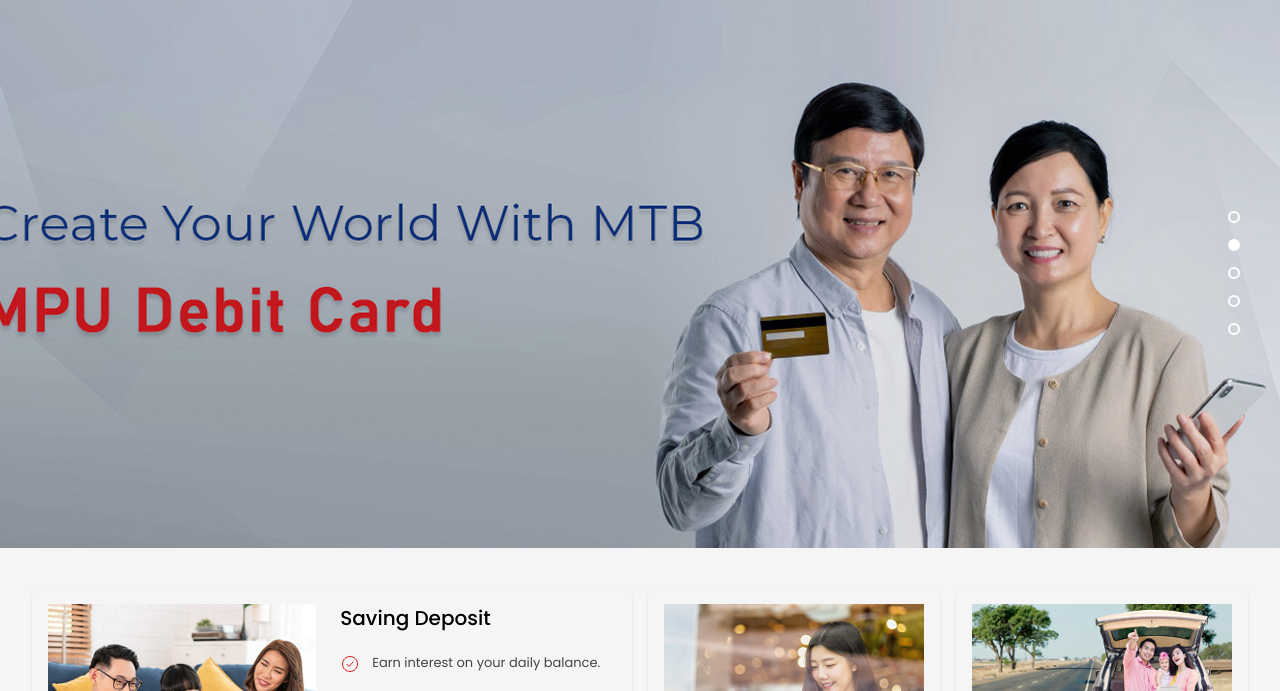
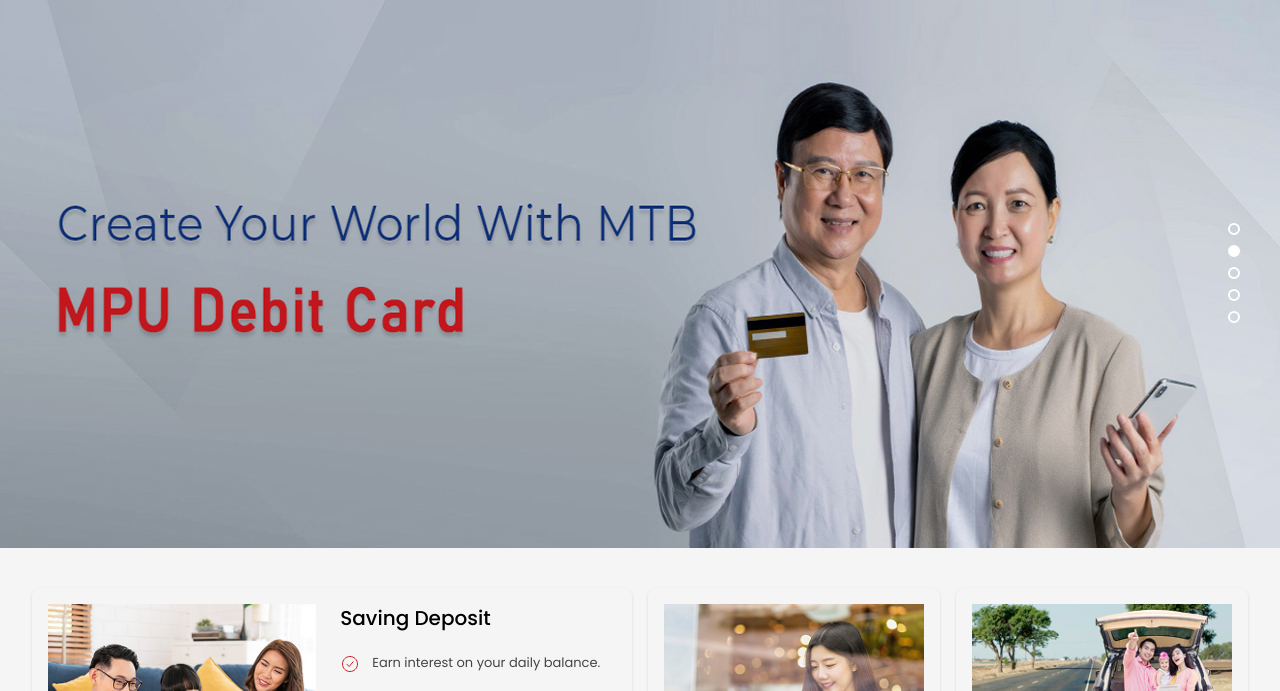
Before and after one commit to eiyadanarkhin/uiux-assignment, a website: page index.html in a window 1280 px wide. Shown: the part 101-792 px from the top of the page. Drawn offline with nearby package versions, Linux system fonts and the light colour scheme; a web font is replaced by a local one.

Commit message:
second commit

```diff
--- a/index.html
+++ b/index.html
@@ -86,96 +86,100 @@
     </nav>
 
     <!-- carousel section -->
-    <section class="w-full flex justify-center bg-gray-100">
+    <section class="lg:w-full flex justify-center bg-gray-100">
       <div
         id="default-carousel"
-        class="relative w-full h-[220px] sm:h-[320px] lg:h-[550px] overflow-hidden"
+        class="relative w-full md:h-[550px] overflow-hidden"
         data-carousel="slide"
         data-carousel-interval="5000"
       >
-        <div class="relative h-full overflow-hidden">
-          <div class="hidden duration-[1500ms] ease-in-out" data-carousel-item>
+        <div class="relative h-[180px] md:h-full overflow-hidden">
+          <div
+            class="hidden duration-2000 w-full h-[180px] lg:w-full lg:h-full ease-in-out"
+            data-carousel-item="active"
+          >
             <img
-              src="./images/img/Rectangle-1.jpg"
-              class="absolute block w-full h-full object-cover"
+              src="./images/img/building.jpg"
+              class="absolute block w-full h-[180px] md:w-full md:h-[550px] object-center"
               alt="Building"
             />
-            <div class="absolute inset-0 flex items-center px-24 bg-black/5">
-              <h1 class="hidden lg:block text-6xl text-black font-bahnschrift">
-                Welcome to MTB
-              </h1>
-            </div>
           </div>
-
-          <div class="hidden duration-[1500ms] ease-in-out" data-carousel-item>
+          <div
+            class="hidden duration-2000 ease-in-out w-full h-[180px] lg:w-full lg:h-full"
+            data-carousel-item
+          >
             <img
-              src="./images/img/Rectangle-2.jpg"
-              class="absolute block w-full h-full object-cover"
-              alt="Bridge"
-            />
-            <div class="absolute inset-0 flex items-center px-24 bg-black/5">
-              <h1 class="hidden lg:block text-6xl text-black font-bahnschrift">
-                Welcome to MTB
-              </h1>
-            </div>
-          </div>
-          <div class="hidden duration-[1500ms] ease-in-out" data-carousel-item>
-            <img
-              src="./images/img/Rectangle-3.jpg"
-              class="absolute block w-full h-full object-cover"
+              src="./images/img/bridge.jpg"
+              class="absolute block w-full h-[180px] md:w-full md:h-[550px] object-cover"
               alt="Bridge"
             />
           </div>
-          <div class="hidden duration-[1500ms] ease-in-out" data-carousel-item>
+          <div
+            class="hidden duration-2000 ease-in-out w-full h-[180px] lg:w-full lg:h-full"
+            data-carousel-item
+          >
             <img
-              src="./images/img/Rectangle-4.jpg"
-              class="absolute block w-full h-full object-cover"
-              alt="Bridge"
+              src="./images/img/mpu-card.jpg"
+              class="absolute block w-full h-[180px] md:w-full md:h-[550px] object-cover"
+              alt="MPU Debit Card"
             />
           </div>
-          <div class="hidden duration-[1500ms] ease-in-out" data-carousel-item>
+          <div
+            class="hidden duration-2000 ease-in-out w-full h-[180px] lg:w-full lg:h-full"
+            data-carousel-item
+          >
             <img
-              src="./images/img/Rectangle-5.jpg"
-              class="absolute block w-full h-full object-cover"
-              alt="Bridge"
+              src="./images/img/personal-loan.jpg"
+              class="absolute block w-full h-[180px] md:w-full md:h-[550px] object-cover"
+              alt="Personal Loan"
+            />
+          </div>
+          <div
+            class="hidden duration-2000 ease-in-out w-full h-[180px] lg:w-full lg:h-full"
+            data-carousel-item
+          >
+            <img
+              src="./images/img/mtb-bank.jpg"
+              class="absolute block w-full h-[180px] md:w-full md:h-[550px] object-cover"
+              alt="MTB"
             />
           </div>
         </div>
 
         <div
-          class="absolute z-30 flex flex-col -translate-y-1/2 right-10 top-1/2 space-y-4"
+          class="absolute z-30 flex flex-col items-center -translate-y-1/2 right-4 md:right-10 top-1/2 space-y-2.5"
         >
           <button
             type="button"
-            class="w-2 h-2 lg:w-3 lg:h-3 rounded-full border-2 border-white bg-white"
+            class="w-2 h-2 md:w-3 md:h-3 rounded-full border-2 border-white bg-white"
             aria-current="true"
             aria-label="Slide 1"
             data-carousel-slide-to="0"
           ></button>
           <button
             type="button"
-            class="w-2 h-2 lg:w-3 lg:h-3 rounded-full border-2 border-white bg-transparent hover:bg-white/50"
+            class="w-2 h-2 md:w-3 md:h-3 rounded-full border-2 border-white bg-transparent hover:bg-white/50"
             aria-current="false"
             aria-label="Slide 2"
             data-carousel-slide-to="1"
           ></button>
           <button
             type="button"
-            class="w-2 h-2 lg:w-3 lg:h-3 rounded-full border-2 border-white bg-transparent hover:bg-white/50"
+            class="w-2 h-2 md:w-3 md:h-3 rounded-full border-2 border-white bg-transparent hover:bg-white/50"
             aria-current="false"
             aria-label="Slide 3"
             data-carousel-slide-to="2"
           ></button>
           <button
             type="button"
-            class="w-2 h-2 lg:w-3 lg:h-3 rounded-full border-2 border-white bg-transparent hover:bg-white/50"
+            class="w-2 h-2 md:w-3 md:h-3 rounded-full border-2 border-white bg-transparent hover:bg-white/50"
             aria-current="false"
             aria-label="Slide 4"
             data-carousel-slide-to="3"
           ></button>
           <button
             type="button"
-            class="w-2 h-2 lg:w-3 lg:h-3 rounded-full border-2 border-white bg-transparent hover:bg-white/50"
+            class="w-2 h-2 md:w-3 md:h-3 rounded-full border-2 border-white bg-transparent hover:bg-white/50"
             aria-current="false"
             aria-label="Slide 5"
             data-carousel-slide-to="4"
@@ -664,8 +668,8 @@
       </section>
     </main>
 
-    <footer class="bg-[#0e3178] text-white p py-5 px-5 lg:px-15 font-poppins">
-      <div class="grid grid-cols-1 md:grid-cols-12 gap-2 lg:gap-4">
+    <footer class="bg-[#0e3178] text-white py-5 px-5 lg:px-15 font-poppins">
+      <div class="grid grid-cols-1 md:grid-cols-12 gap-2 lg:gap-4 mb-3 md:mb-0">
         <div class="col-span-12 md:col-span-4 space-y-4">
           <h3 class="footer-heading">Contact Us</h3>
           <div class="footer-content">
--- a/src/input.css
+++ b/src/input.css
@@ -74,6 +74,7 @@
 }
 
 @layer components {
+
   .nav {
     @apply flex bg-white justify-between items-center px-4 lg:px-8 py-3 lg:py-5;
   }
@@ -83,7 +84,7 @@
   }
 
   .nav-list.active {
-    @apply flex !flex flex-col absolute top-[60px] left-0 w-full bg-white p-5 shadow-md z-50;
+    @apply flex flex-col absolute top-[60px] left-0 w-full bg-white p-5 shadow-md z-50;
   }
 
   .en {
@@ -154,7 +155,7 @@
   }
 
   .footer-heading {
-    @apply text-lg font-medium;
+    @apply text-lg font-medium mb-5;
   }
 
   .footer-content {
@@ -173,7 +174,4 @@
     @apply w-12 h-12 rounded-full flex items-center justify-center border border-white hover:bg-white;
   }
 
-  /* .social-icon {
-    @apply w-6 h-6 object-contain;
-  } */
 }
```
Also changed, not shown: images/img/Rectangle-1.jpg (deleted), images/img/Rectangle-2.jpg (deleted), images/img/bridge.jpg (added), images/img/building.jpg (added), images/img/mpu-card.jpg (renamed from images/img/Rectangle-3.jpg), images/img/mtb-bank.jpg (renamed from images/img/Rectangle-5.jpg), images/img/personal-loan.jpg (renamed from images/img/Rectangle-4.jpg), src/output.css.
